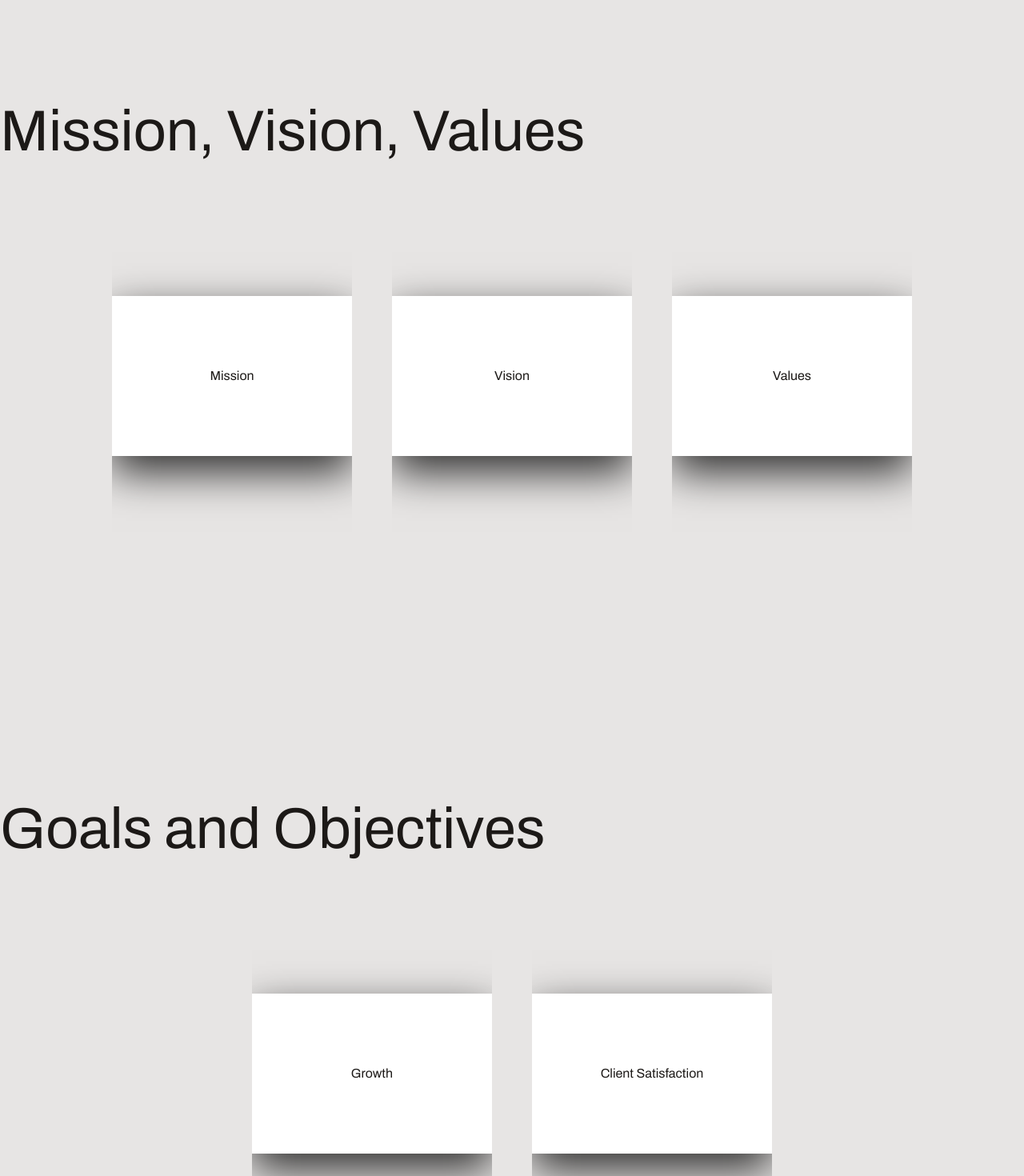
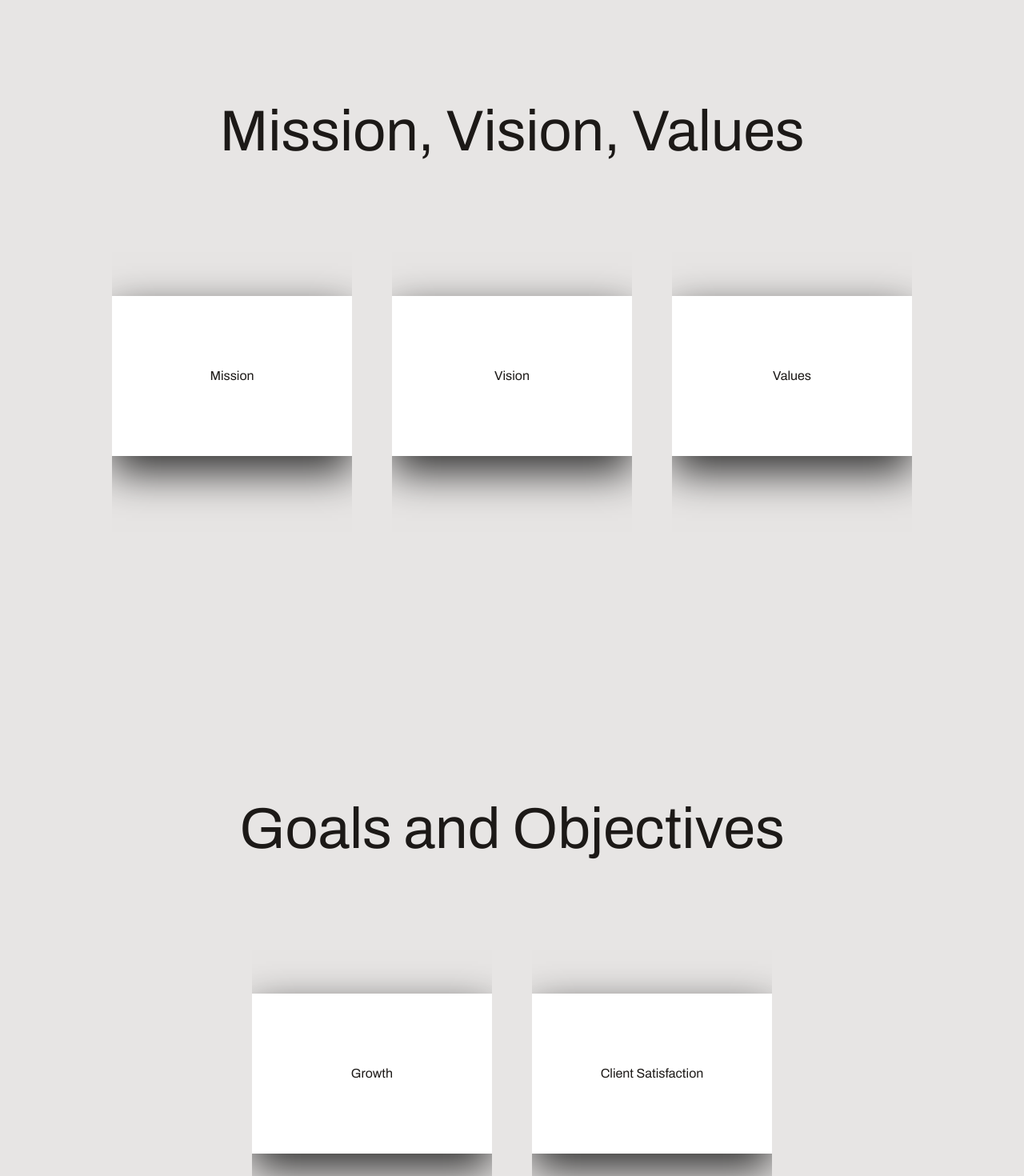
Before and after one commit to Sekwaticode/virtualboardroomsa, a Next.js app: page / in a window 1280 px wide. Shown: the part 3760-5230 px from the top of the page at 80% size. Built offline with nearby package versions, Linux system fonts and the light colour scheme.

Commit message:
sample done

```diff
--- a/src/app/page.tsx
+++ b/src/app/page.tsx
@@ -3,7 +3,7 @@ import Hero from "@/sections/Hero";
 import Intro from "@/sections/Intro";
 import Objectives from "@/components/Objectives";
 import Testimonials from "@/sections/Testimonials";
-import BoxGrid from "@/components/BoxGrid";
+import Services from "@/components/Services";
 import CompanyHistory from "@/components/History";
 import Executive from "@/sections/Executive"
 import FAQs from "@/sections/FAQs";
@@ -19,7 +19,7 @@ export default function Home() {
       <Intro />
       <Objectives />
       <CompanyHistory/>
-      <BoxGrid />
+      <Services />
       <Testimonials />
       <Contact/>
       <FAQs />
--- a/src/components/History.js
+++ b/src/components/History.js
@@ -48,7 +48,9 @@ const History = () => {
   const isInView = useInView(containerRef, { once: true });
 
   return (
-    <div className=" py-20 flex justify-center">
+    <div className=" py-20 justify-center">
+      <h1 className="text-5xl md:text-6xl lg:text-7xl mt-40 md:mt-0 text-center" > Goals and Objectives</h1>
+
       <div ref={containerRef} className="relative max-w-4xl w-full px-4">
         {/* Timeline Line */}
         <div className="absolute top-0 left-1/2 w-1 h-full bg-black -translate-x-1/2"></div>
@@ -61,9 +63,8 @@ const History = () => {
               initial={{ opacity: 0, x: item.position === "left" ? -200 : 200 }}
               animate={isInView ? { opacity: 1, x: 0 } : {}}
               transition={{ duration: 0.9, delay: index * 0.3, ease: "easeOut" }}
-              className={`relative flex ${
-                item.position === "left" ? "justify-start" : "justify-end"
-              } my-6`}
+              className={`relative flex ${item.position === "left" ? "justify-start" : "justify-end"
+                } my-6`}
             >
               {/* Timeline Box */}
               <div className="relative w-1/2 bg-black p-6 rounded-lg shadow-lg">
@@ -73,11 +74,10 @@ const History = () => {
 
                 {/* Arrow */}
                 <div
-                  className={`absolute top-6 ${
-                    item.position === "left"
+                  className={`absolute top-6 ${item.position === "left"
                       ? "right-[-15px] border-l-black"
                       : "left-[-15px] border-r-black"
-                  } border-t-transparent border-b-transparent border-solid border-[15px]`}
+                    } border-t-transparent border-b-transparent border-solid border-[15px]`}
                 ></div>
               </div>
 
--- a/src/components/Objectives.js
+++ b/src/components/Objectives.js
@@ -5,9 +5,7 @@ import styles from "./Objectives.module.css";
 const Objectives = () => {
     return (
         <div className="">
-            <h1
-                className="text-5xl md:text-6xl lg:text-7xl mt-40 md:mt-0 justify-center"
-                F              > Mission, Vision, Values</h1>
+            <h1 className="text-5xl md:text-6xl lg:text-7xl mt-40 md:mt-0 text-center"> Mission, Vision, Values</h1>
             <div className={styles.container}>
                 <div className={styles.card}>
                     <div className={`${styles.face} ${styles.face1}`}>
@@ -62,9 +60,7 @@ const Objectives = () => {
                     </div>
                 </div>
             </div>
-            <h1
-                className="text-5xl md:text-6xl lg:text-7xl mt-40 md:mt-0 justify-center"
-                F              > Goals and Objectives</h1>
+            <h1 className="text-5xl md:text-6xl lg:text-7xl mt-40 md:mt-0 text-center" > Goals and Objectives</h1>
             <div className={styles.container}>
                 <div className={styles.card}>
                     <div className={`${styles.face} ${styles.face1}`}>
--- a/src/components/BoxGrid.js
+++ b/src/components/Services.js
@@ -1,9 +1,9 @@
 "use client"
 
 import React, { useEffect, useRef } from "react";
-import styles from "./BoxGrid.module.css";
+import styles from "./Services.module.css";
 
-const BoxGrid = () => {
+const Services = () => {
   const boxRefs = useRef([]);
 
   const boxes = [
@@ -106,7 +106,9 @@ const BoxGrid = () => {
   }, []);
 
   return (
-    <div className={styles.container} id="services">
+    <div>
+            <h1 className="text-5xl md:text-6xl lg:text-7xl mt-40 md:mt-0 text-center" > Our Expert Services</h1>
+            <div className={styles.container} id="services">
       {boxes.map((box, index) => (
         <div
           key={index}
@@ -125,7 +127,8 @@ const BoxGrid = () => {
         </div>
       ))}
     </div>
+    </div>
   );
 };
 
-export default BoxGrid;
+export default Services;
--- a/src/sections/Contact.tsx
+++ b/src/sections/Contact.tsx
@@ -34,8 +34,8 @@ const ContactForm = () => {
           <div className="relative min-h-[400px]">
             <Image
               src={contactImage}
-              alt="Gallery"
-              className="absolute inset-0 w-full h-full object-cover"
+              alt="executive_profile"
+              className="absolute inset-0 w-full h-full object-cover relative"
             />
           </div>
 
@@ -44,8 +44,9 @@ const ContactForm = () => {
             <h6 className="text-stone-900 font-semibold">Free Quote</h6>
             <h1 className="text-2xl font-bold mb-4">Get A Free Quote</h1>
             <p className="mb-6 text-gray-600">
-              Get in touch with Virtual Boardroom SA for expert business solutions! Our team is
-              ready to help you achieve organizational success!
+              Get in touch with Virtual Boardroom SA for expert business
+              solutions! Our team is ready to help you achieve organizational
+              success!
             </p>
 
             <form onSubmit={handleSubmit} className="space-y-4">
@@ -92,7 +93,9 @@ const ContactForm = () => {
                   <option value="Recruitment Pack">Recruitment Pack</option>
                   <option value="Branding & IT">Branding & IT</option>
                   <option value="Travel Management">Travel Management</option>
-                  <option value="Social Media Management">Social Media Management</option>
+                  <option value="Social Media Management">
+                    Social Media Management
+                  </option>
                   <option value="Mentorship">Mentorship</option>
                   <option value="Events Management">Events Management</option>
                 </select>
```
Also changed, not shown: src/components/Services.module.css (renamed from src/components/BoxGrid.module.css).
